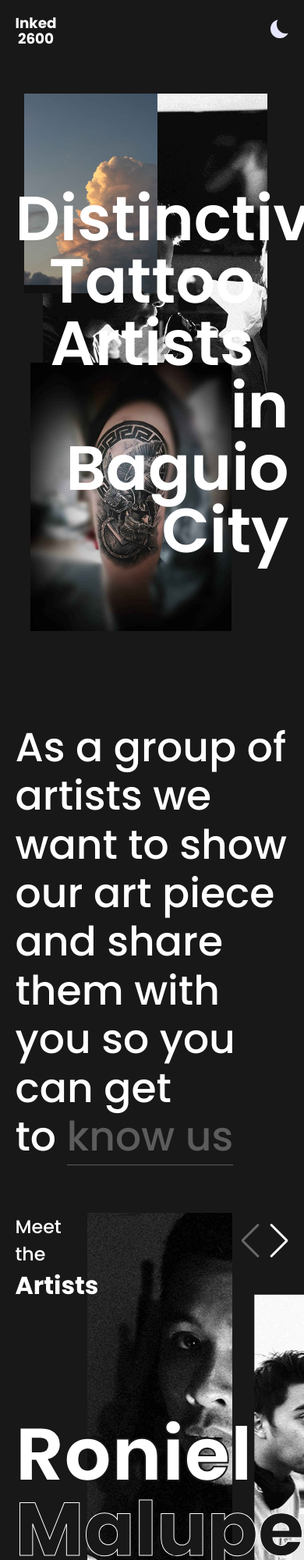
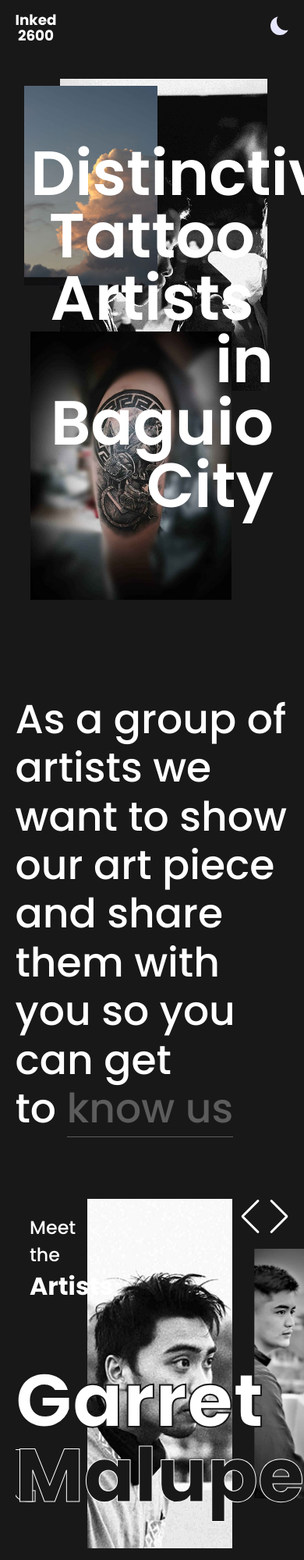
Before and after one commit to knowsblednyahaha/Inked2600, a React (Vite) app: page / in a window 390 px wide. Shown: the top 2000 px of the page at 78% size. Built offline with nearby package versions, Linux system fonts and the light colour scheme.

Commit message:
fixed some responsiveness of the website

```diff
--- a/src/Components/Contact-Hero.scss
+++ b/src/Components/Contact-Hero.scss
@@ -158,11 +158,11 @@
 // for large laptop screens and small desktop screens
 @media screen and (min-device-width: 1200px) and (max-device-width: 1919px) {
   .contact-hero-container {
-    padding: 10% 5% 5% 5%;
+    padding: 8% 5% 3% 5%;
   }
   .marquee {
     line-height: 7em;
-    height: 40vh;
+    height: 15rem;
   }
   .marquee h5 {
     font-size: var(--fs-lap-p-m);
@@ -176,7 +176,7 @@
     width: 50%;
   }
   .big-text-container h5 {
-    font-size: var(--fs-lap-p-h5);
+    font-size: 7.5rem;
   }
   .description-container {
     width: 50%;
--- a/src/Components/Home/About-Section.scss
+++ b/src/Components/Home/About-Section.scss
@@ -24,7 +24,7 @@
 // for mobile device
 @media screen and (max-device-width: 767px) {
   .about-container {
-    height: 80vh;
+    height: 30rem;
     padding: 10% 5%;
   }
   .about-text {
--- a/src/Components/Home/Artist-Section.scss
+++ b/src/Components/Home/Artist-Section.scss
@@ -10,6 +10,12 @@
   align-items: center;
   position: relative;
 }
+.artist-content-container {
+  width: 100%;
+  height: 100%;
+  position: relative;
+  margin-top: 5%;
+}
 .artist-title {
   padding: 5%;
 }
@@ -17,8 +23,11 @@
   max-width: 100%;
   height: auto;
 }
+.swiper-wrapper {
+  // height: 100% !important;
+}
 .artist-info-container {
-  height: 85vh;
+  height: 49rem;
   width: 100%;
   position: relative;
 }
@@ -130,6 +139,9 @@
   .artist-container {
     padding: 5% 0% 5% 5%;
   }
+  .artist-info-container {
+    height: 28rem;
+  }
   .artist-title {
     width: 20vw;
     text-align: left;
@@ -157,8 +169,7 @@
   }
   .text-container {
     position: absolute;
-    top: 50%;
-    transform: translateY(-50%);
+    bottom: 10%;
   }
   .text-container h4 {
     width: 50% !important;
@@ -183,7 +194,7 @@
       top: 50%;
       transform: translateY(-50%);
       width: 25%;
-      height: 60vh;
+      height: 20rem;
     }
     .text-container {
       display: none;
@@ -205,9 +216,12 @@
   }
 }
 // for large laptop screens and small desktop screens
-@media screen and (min-device-width: 1200px) and (max-device-width: 1919px) {
+@media screen and (min-device-width: 1200px) {
   .artist-container {
-    padding: 5% 0% 5% 5%;
+    padding: 0;
+  }
+  .artist-info-container {
+    height: 100%;
   }
   .artist-title {
     width: 20vw;
@@ -218,7 +232,6 @@
     left: 0;
     padding: 0;
     margin-left: 5%;
-    margin-top: 5%;
   }
   .artist-title h3 {
     font-size: var(--fs-lap-p-h3);
@@ -238,14 +251,15 @@
   }
   .image-container img {
     width: 40%;
-    height: 90vh;
+    height: 100%;
   }
   .text-container {
     position: absolute;
-    top: 50%;
+    top: 70%;
     transform: translateY(-50%);
     // left: 5%;
     width: 30%;
+    padding-left: 5%;
   }
   .text-container h4 {
     width: 50% !important;
@@ -261,7 +275,7 @@
   }
   .text-container p {
     width: 80%;
-    font-size: var(--fs-lap-p-a);
+    font-size: 2.25rem;
     font-weight: 300;
     line-height: 100%;
     margin-top: 1em;
@@ -278,7 +292,7 @@
       top: 50%;
       transform: translateY(-50%);
       width: 25%;
-      height: 60vh;
+      height: 30rem;
     }
     .text-container {
       display: none;
@@ -301,15 +315,18 @@
 }
 // for large desktop screens
 @media screen and (min-device-width: 1920px) {
+  .artist-container {
+    padding: 0;
+    margin-bottom: 10rem;
+  }
   .artist-title {
-    width: 25%;
+    width: 20%;
     text-align: left;
     position: absolute;
     z-index: 3;
     top: 0;
     left: 0;
     padding: 0;
-    padding-left: 5%;
   }
   .artist-title h3 {
     font-size: 2.25rem;
@@ -329,15 +346,15 @@
   }
   .image-container a {
     width: 35%;
-    height: auto;
+    height: 80vh;
   }
   .image-container img {
     width: 100%;
-    height: auto;
+    height: 100%;
   }
   .text-container {
     position: absolute;
-    bottom: 10%;
+    // bottom: 30%;
     // left: 5%;
     width: 35%;
     padding-left: 5%;
@@ -373,7 +390,7 @@
       top: 50%;
       transform: translateY(-50%);
       width: 25%;
-      height: 60vh;
+      height: 40rem;
     }
     .text-container {
       display: none;
--- a/src/Components/Home/Artist-Section.tsx
+++ b/src/Components/Home/Artist-Section.tsx
@@ -47,6 +47,7 @@ function ArtistSection() {
   SwiperCore.use([Autoplay]);
   return (
     <section className="artist-container noselect" data-scroll-section>
+      <div className="artist-content-container">
         <div className="artist-title" ref={artisttitle}>
           <h3 data-scroll>
             Meet the <span>Artists</span>
@@ -118,6 +119,7 @@ function ArtistSection() {
             })}
           </Swiper>
         </div>
+      </div>
     </section>
   );
 }
--- a/src/Components/Home/Home-Hero.scss
+++ b/src/Components/Home/Home-Hero.scss
@@ -9,13 +9,16 @@
   justify-content: center;
   position: relative;
 }
+.home-hero-container {
+  height: 100vh;
+}
 .text-header-container {
   position: relative;
   display: flex;
   flex-direction: column;
   justify-content: center;
-  height: 50rem;
-  padding: 0 5%;
+  height: 100vh;
+  padding: 0 10%;
   z-index: 2;
 }
 .text-header {
@@ -44,16 +47,16 @@
 }
 .home-image:nth-child(1) {
   position: absolute;
-  top: 5%;
+  top: 12%;
   right: 12%;
   object-fit: cover;
 }
 .home-image:nth-child(1) img {
-  height: 27rem !important;
+  height: 25rem !important;
 }
 .home-image:nth-child(2) {
   position: absolute;
-  top: 5%;
+  top: 13%;
   left: 8%;
 }
 .home-image:nth-child(2) img {
@@ -89,21 +92,21 @@
     margin: 0;
   }
   .home-image:nth-child(1) img {
-    width: 50vw;
-    height: 35vh !important;
+    width: 45vw;
+    height: 16rem !important;
     object-fit: cover;
   }
   .home-image:nth-child(1) {
     object-fit: cover;
     position: absolute;
-    top: 6% !important;
+    top: 10% !important;
     left: 5% !important;
   }
 
   .home-image:nth-child(2) {
-    height: 40% !important;
+    height: fit-content !important;
     position: absolute;
-    bottom: 0 !important;
+    bottom: 10% !important;
     right: 5% !important;
     top: auto;
     left: auto;
@@ -120,8 +123,43 @@
 }
 // for large laptop screens and small desktop screens
 @media screen and (min-device-width: 1200px) and (max-device-width: 1919px) {
+  .text-header-container {
+    position: relative;
+    display: flex;
+    flex-direction: column;
+    justify-content: center;
+    padding: 0 5%;
+    z-index: 2;
+    height: 100vh;
+  }
   .text-header {
     font-size: var(--fs-lap-h-h);
+  }
+  .home-image:nth-child(1) {
+    position: absolute;
+    top: 5%;
+    right: 12%;
+    object-fit: cover;
+  }
+  .home-image:nth-child(1) img {
+    height: 20.5rem !important;
+  }
+  .home-image:nth-child(2) {
+    position: absolute;
+    top: 10%;
+    left: 8%;
+  }
+  .home-image:nth-child(2) img {
+    height: 12rem;
+  }
+  .home-image:nth-child(3) {
+    display: inline;
+    position: absolute;
+    bottom: 8%;
+    left: 10%;
+  }
+  .home-image:nth-child(3) img {
+    height: 15.5rem;
   }
 }
 // for large desktop screens
--- a/src/Components/Home/Home-Hero.tsx
+++ b/src/Components/Home/Home-Hero.tsx
@@ -27,6 +27,7 @@ function HomeHero() {
   }, []);
   return (
     <section className="home-hero" data-scroll-section>
+      <div className="home-hero-container">
         <div className="text-header-container noselect">
           <h1
             className="text-header"
@@ -85,6 +86,7 @@ function HomeHero() {
             ></div>
           </div>
         </div>
+      </div>
     </section>
   );
 }
--- a/src/Components/Navbar.scss
+++ b/src/Components/Navbar.scss
@@ -2,14 +2,21 @@ header {
   width: 100%;
   max-width: 1920px;
   margin: 0 auto;
+  z-index: 20;
+  position: relative;
+}
+.navbar-container {
+  position: absolute;
+  padding: 0 5%;
+  height: 4.5rem;
+  width: 100%;
 }
 .navbar {
   font-weight: 300 !important;
   display: flex;
   align-items: center;
   justify-content: space-between;
-  padding: 0 5%;
-  height: 5rem;
+  height: 100%;
 }
 .nav-logo {
   font-size: 1.5em;
--- a/src/Components/Navbar.tsx
+++ b/src/Components/Navbar.tsx
@@ -23,7 +23,8 @@ function Navbar() {
   }, []);
   return (
     <header data-scroll-section>
-      <nav className="navbar">
+      <nav className="navbar-container">
+        <div className="navbar">
           <div className="nav-logo" ref={logo}>
             <Link to={"/"}>
               <strong>
@@ -37,6 +38,7 @@ function Navbar() {
               <ThemeToggle />
             </div>
           </div>
+        </div>
       </nav>
     </header>
   );
```
Lines whose indentation alone changed are shown as unchanged.
